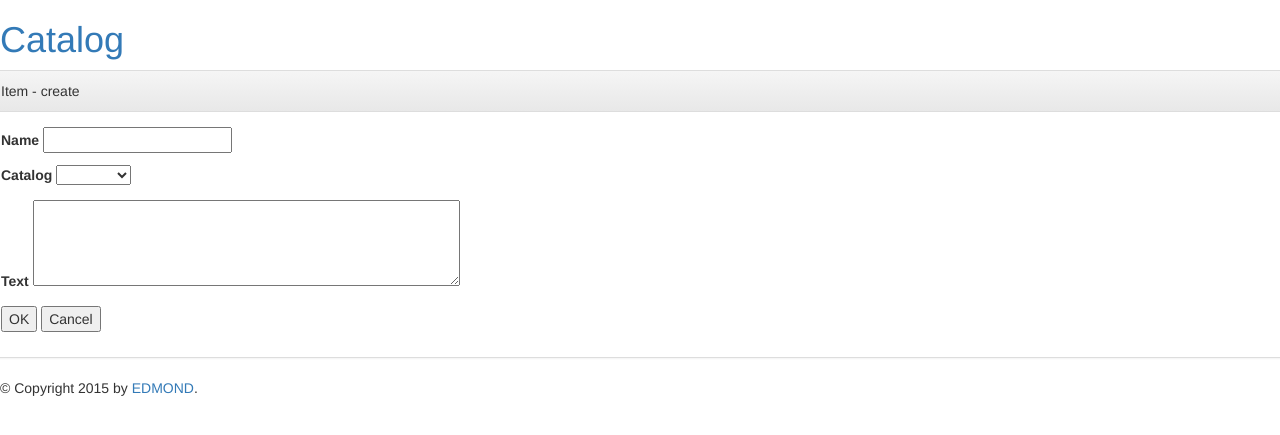
After one commit to edmondliang/udacity_catalog, a Flask app: page /catalog/item_create in a window 1280 px wide. The commit adds this page. Shown: the top 435 px of the page. Run offline with Flask 2, Linux system fonts and the light colour scheme; some libraries are stand-ins or nearby versions.

Commit message:
feat: modified and added template & form

```diff
--- a/app/catalog/controller.py
+++ b/app/catalog/controller.py
@@ -1,6 +1,6 @@
 # Import flask dependencies
 from flask import Blueprint, request, render_template, \
-                  flash, g, session, redirect, url_for,abort
+    flash, g, session, redirect, url_for, abort
 
 # Import the database object from the main app module
 from app import db
@@ -11,60 +11,74 @@ import app.catalog.model
 # Define the blueprint:
 catalog = Blueprint('catalog', __name__)
 
-#fake data
-catalog_list= [{'id':1, 'name':'catalog1', 'text':"321432"},{'id':2, 'name':'catalog2', 'text':"321432"}]
-catalog1={'id':1, 'name':'catalog1', 'text':"321432"}
-items_array=[{'id':1,'name':'item1','catalog_name':'catalog1','text':'43214321421342314231'},{'id':2,'name':'item2','catalog_name':'catalog1','text':'43214321421342314231'}]
-item1={'id':1,'name':'item1','catalog_name':'catalog1','text':'43214321421342314231'}
+# fake data
+catalog_list = [{'id': 1, 'name': 'catalog1', 'text': "321432"}, {
+    'id': 2, 'name': 'catalog2', 'text': "321432"}]
+catalog1 = {'id': 1, 'name': 'catalog1', 'text': "321432"}
+items_array = [{'id': 1, 'name': 'item1', 'catalog_name': 'catalog1', 'text': '43214321421342314231'}, {
+    'id': 2, 'name': 'item2', 'catalog_name': 'catalog1', 'text': '43214321421342314231'}]
+item1 = {'id': 1, 'name': 'item1', 'catalog_name': 'catalog1',"catalog_id":1,
+         'text': '43214321421342314231'}
 
-items_array2=[{'id':1,'name':'1111','catalog_name':'catalog1','text':'43214321421342314231'},{'id':2,'name':'2222','catalog_name':'catalog1','text':'43214321421342314231'}]
+items_array2 = [{'id': 1, 'name': '1111', 'catalog_name': 'catalog1', 'text': '43214321421342314231'}, {
+    'id': 2, 'name': '2222', 'catalog_name': 'catalog1', 'text': '43214321421342314231'}]
 
+# Make option list for catalog
+def get_option():
+    items=[]
+    for item in catalog_list:
+        items.append({'value':item['id'],'name':item['name']})
+    return items
 
 # Set the route and accepted methods
 @catalog.route('/')
 @catalog.route('/catalog/')
 def index():
-    return render_template('catalog/main_list.html',catalog=catalog_list,items=items_array)
+    return render_template('catalog/main_list.html', catalog=catalog_list, items=items_array)
     # try:
     #     return render_template('catalog/list.html',catalog=catalog_list)
     # except Exception, e:
     #     abort(404)
 
+
 @catalog.route('/catalog/<catalog>/items')
 def detail(catalog):
-    return render_template('catalog/list.html',catalog=catalog_list,catalog_name='abc catalog',items=items_array2)
+    return render_template('catalog/list.html', catalog=catalog_list, catalog_name='abc catalog', items=items_array2)
+
 
 @catalog.route('/catalog/<catalog>/<item>')
-def item_detail(catalog,item):
-    return render_template('catalog/item.html',item=item1)
+def item_detail(catalog, item):
+    return render_template('catalog/item.html', item=item1)
 
 
 @catalog.route('/catalog/create')
 def create():
-    return "Catalog create!"
+    return render_template('catalog/catalog_create.html')
+
 
 @catalog.route('/catalog/<catalog>/edit')
 def edit(catalog):
-        return "Catalog edit %s!" % (catalog,)
+    return render_template('catalog/catalog_edit.html', item=catalog1)
+
 
 @catalog.route('/catalog/<catalog>/delete')
 def delete(catalog):
-    return "Catalog delete %s !" %(catalog,)
+    return render_template('catalog/catalog_delete.html', catalog=catalog1)
 
 
-
-#catalog items handling
+# catalog items handling
 
 
+@catalog.route('/catalog/item_create')
+def item_create():
+    return render_template('catalog/item_create.html',option=get_option())
 
-@catalog.route('/catalog/<catalog>/create')
-def item_create():
-    return "Catalog create!"
 
 @catalog.route('/catalog/<catalog>/<item>/edit')
-def item_edit(catalog,item):
-    return "Catalog(%s) edit %s!" % (catalog,item,)
+def item_edit(catalog, item):
+    return render_template('catalog/item_edit.html',option=get_option(),catalog=catalog,item=item1)
+
 
 @catalog.route('/catalog/<catalog>/<item>/delete')
-def item_delete(catalog,item):
-    return "Catalog(%s) delete %s !" %(catalog,item,)
+def item_delete(catalog, item):
+    return render_template('catalog/item_delete.html',catalog=catalog,item=item1)
--- a/app/templates/catalog/_left.html
+++ b/app/templates/catalog/_left.html
@@ -1,8 +1,9 @@
+{% import "macros/_html.html" as html %}
 <h5>Catalog List</h5>
 <ul>
 {% for item in catalog %}
-	<li><a href="{{ url_for('catalog.detail',catalog=item.name) }}">{{ item.name}}</a></li>
+	<li>{{ html.link(item.name,url_for('catalog.detail',catalog=item.name)  ) }}</li>
 {% endfor%}
 </ul>
 
-<a class="btn btn-default">Create</a>
+{{ html.link('Create',url_for('catalog.create')) }}
--- /dev/null
+++ b/app/templates/catalog/item_create.html
@@ -0,0 +1,31 @@
+{% extends "layout/_base.html" %}
+{% import "macros/_form.html" as form %}
+{% import "macros/_html.html" as html %}
+{% block content %}
+
+
+<div class="row">
+
+	<div class="panel panel-default">
+	<div class="panel-heading">Item - create </div>
+		<div class="panel-body">
+			<form action="{{ url_for('catalog.item_create') }}">
+				<p>{{ form.label('name','Name') }} {{ form.input('name') }}</p>
+				<p>{{ form.label('catalog_id','Catalog') }} {{ form.option(option) }}</p>
+				<p>{{ form.label('text','Text') }} {{ form.textarea('text') }}</p>
+				<p>{{ form.submit('OK') }} {{ form.url_button('Cancel',url_for('catalog.index')) }}</p>
+			</form>
+		</div>
+
+	</div>
+
+
+
+</div>
+
+
+
+
+
+
+{% endblock %}
--- a/app/templates/layout/_base.html
+++ b/app/templates/layout/_base.html
@@ -1,3 +1,4 @@
+{% import "macros/_html.html" as html %}
 <!DOCTYPE html>
 <html lang="en">
 <head>
@@ -18,7 +19,7 @@
 
     <div id="header" class="containter">
         {% block header %}
-            <h1>Catalog</h1>
+            <h1>{{ html.link("Catalog",url_for("catalog.index")) }}</h1>
         {% endblock %}
     </div>
     <div id="content" class="containter">
@@ -28,7 +29,7 @@
     </div>
     <div id="footer" class="containter">
         {% block footer %}
-        &copy; Copyright 2015 by <a href="{{ url_for('catalog.index') }}">EDMOND</a>.
+        &copy; Copyright 2015 by {{ html.link("EDMOND",url_for("catalog.index")) }}.
         {% endblock %}
     </div>
 </body>
--- a/app/templates/macros/_form.html
+++ b/app/templates/macros/_form.html
@@ -0,0 +1,38 @@
+{% macro label(name,text,class='') %}
+	<label for="name" class="{{ class }}">{{ text }}</label>
+{%- endmacro %}
+
+{% macro input(name,value='',id='', class='',disabled=False) %}
+	<input type='text' name="{{ name }}" value="{{ value }}" id ="{{ id }}" class="{{ class }}"
+		{% if disabled %} disabled {% endif %}>
+{%- endmacro %}
+
+{% macro textarea(name,value='',id='', class='',disabled=False,rows="4",cols="50") %}
+	<textarea name="{{ name }}" id="{{ id }}" class="{{ class }}" rows="{{ rows }}" cols="{{ cols }}" {% if disabled %} disabled {% endif %}>
+	{{ value }}
+	</textarea>
+
+{%- endmacro %}
+
+{% macro option(items,selected='',id='', class='') %}
+	<select id="{{ id }}" class="{{ class }}">
+		<option value=""  ></option>
+		{% for item in items %}
+			<option value="{{ item.value }}" {% if item.value==selected %} selected {% endif %} >{{ item.name }}</option>
+		{% endfor %}
+
+	</select>
+{%- endmacro %}
+
+
+{% macro submit(text,class="",option="") %}
+	<button type="submit" class="{{ class }}" {{ option }}>{{ text }}</button>
+{%- endmacro %}
+
+{% macro url_button(text ,url,class="") %}
+	<button type="button" class="{{ class }}" onclick="javascript:window.location='{{ url }}';">{{ text }}</button>
+{%- endmacro %}
+
+{% macro button(text,class="",option="") %}
+	<button type="button" class="{{ class }}" {{ option }}>{{ text }}</button>
+{%- endmacro %}
--- /dev/null
+++ b/app/templates/macros/_html.html
@@ -0,0 +1,3 @@
+{% macro link(name, link='', class='') %}
+	<a href="{{ link }}" class="{{ class }}">{{ name }}</a>
+{%- endmacro %}
```
Also changed, not shown: app/templates/catalog/_right.html (+7 -5 lines), app/templates/catalog/catalog_create.html (added, +29 -0 lines), app/templates/catalog/catalog_delete.html (added, +27 -0 lines), app/templates/catalog/catalog_edit.html (added, +31 -0 lines), app/templates/catalog/item.html (+4 -4 lines), app/templates/catalog/item_delete.html (added, +27 -0 lines), app/templates/catalog/item_edit.html (added, +33 -0 lines), app/templates/catalog/_catalog_form.html (deleted), app/templates/catalog/_item_form.html (deleted).
